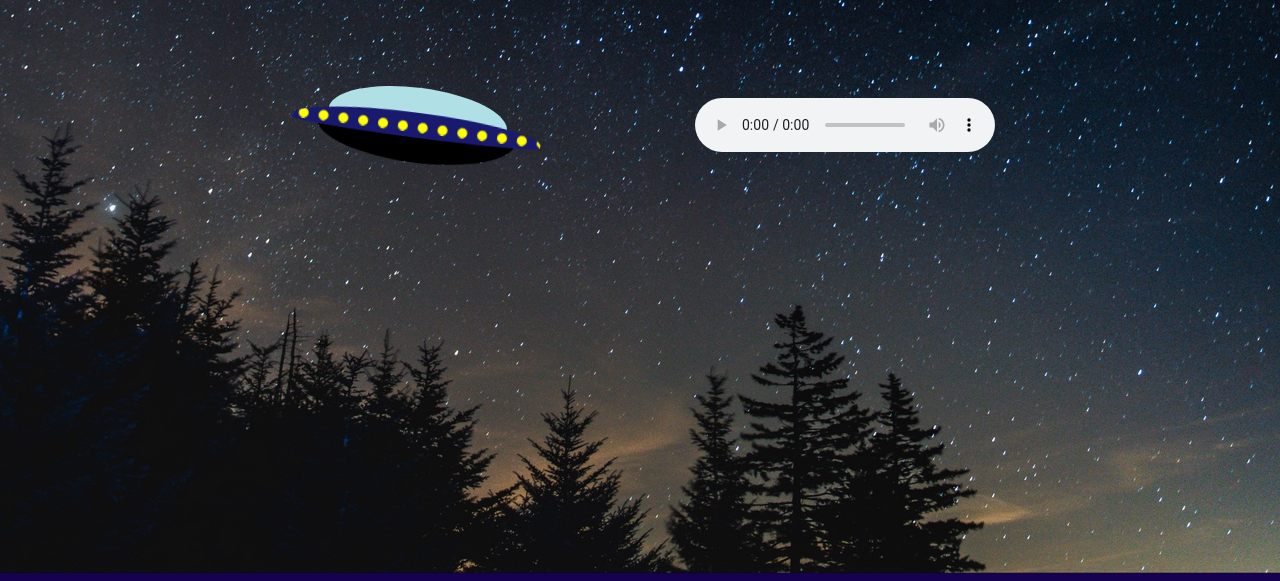
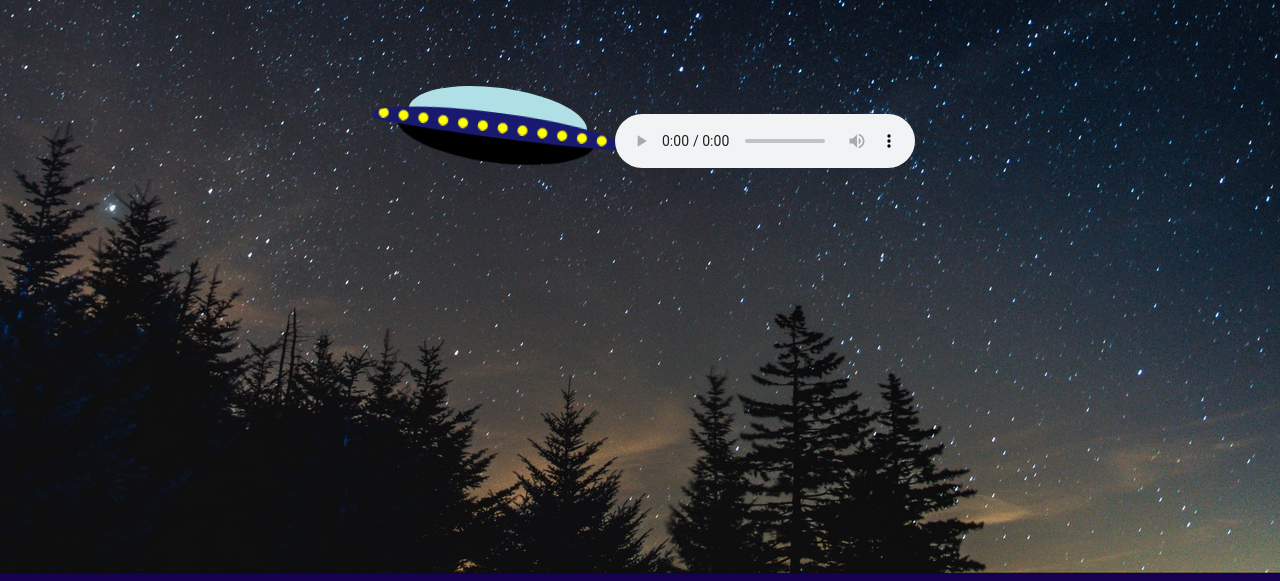
Before and after one commit to WilliamARibeiro/OVNI, a plain HTML site: page index.html in a window 1280 px wide. Shown: the part 257-838 px from the top of the page. Drawn offline with Linux system fonts and the light colour scheme.

Commit message:
Update style.css

```diff
--- a/style.css
+++ b/style.css
@@ -99,9 +99,10 @@ body{
   animation: luzes 1.5s infinite alternate linear;
 }
 
-.audio {
-    margin-left: 10rem;
-    margin-top: -2rem;
+.rodape audio {
+   displey: flex;
+  flex-direction: row;
+  align-items: flex-start;
 
   }
 
```
